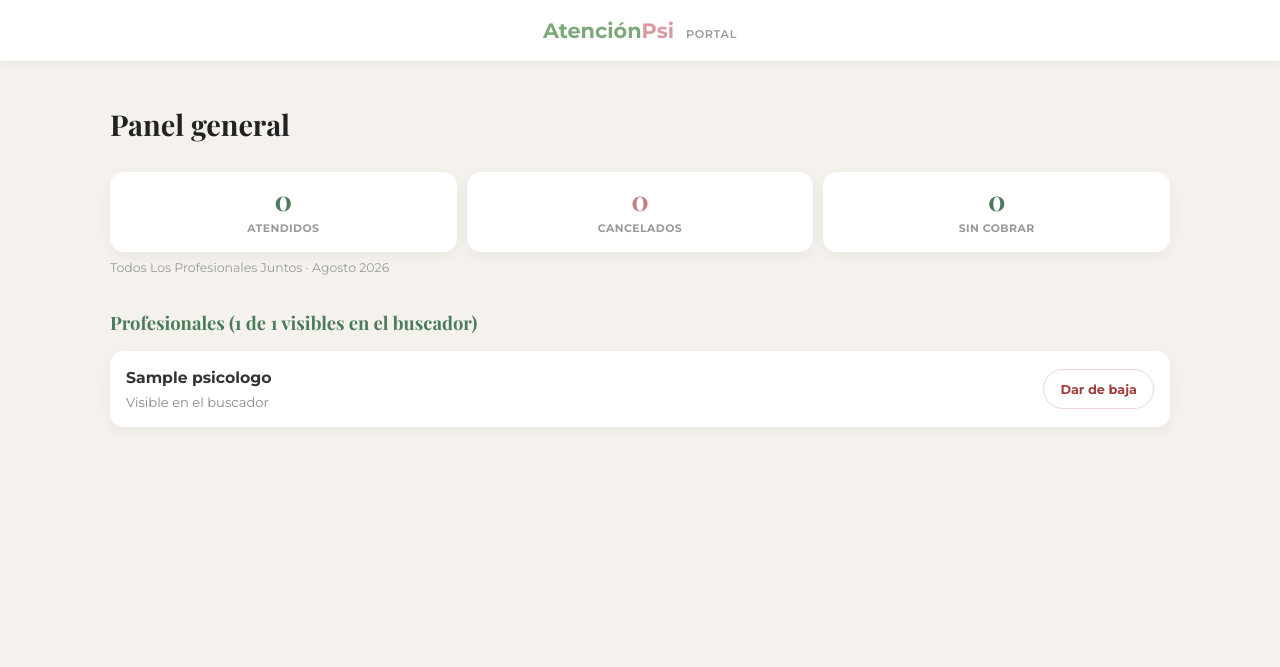
After one commit to LeandroFrattini/Atencionpsi-web, a Django app: page /portal/admin/ in a window 1280 px wide. The commit adds this page. Shown: the top 667 px of the page. Run offline with Django 5.2, Linux system fonts and the light colour scheme; a user stored in the database is signed in; tables that the repository leaves empty hold one stand-in row (values such as "Sample post").

Commit message:
feat: panel general para la dueña del sitio + activo/inactivo por psicólogo
Agrega Psicologo.activo (default True): si está desactivado, deja de
aparecer en el buscador público y su perfil individual deja de ser
accesible, pero nada se borra -- pacientes, turnos e historias clínicas
quedan intactos. Se puede tildar tanto desde el admin de Django como,
ahora, desde un botón directo "Dar de alta"/"Dar de baja" en el portal.

Antes, una cuenta superuser sin Psicologo asociado (la dueña del sitio)
se encontraba con un error al entrar a /portal/, porque cada vista
asume que hay un psicólogo dueño de los datos. Ahora ese caso cae en un
panel general propio con estadísticas de turnos de todos los
profesionales juntos y la lista completa para dar de alta/baja. La nav
inferior también se adapta según el tipo de cuenta.

De paso corrige un bug real en perfil.html: un {% block %} envuelto en
un {% if %} en la plantilla hija no respeta esa condición al heredar de
base.html (Django ignora el if de afuera) -- cualquier psicólogo/a sin
foto tiraba error 500 al visitar su perfil. Se movió el if adentro del
block.

Co-Authored-By: Claude Sonnet 5 <noreply@anthropic.com>

```diff
--- /dev/null
+++ b/portal/templates/portal/admin_dashboard.html
@@ -0,0 +1,52 @@
+{% extends 'portal/base_portal.html' %}
+{% block title %}Panel general | Portal Atención Psi{% endblock %}
+{% block content %}
+<div class="portal-header">
+    <h1>Panel general</h1>
+</div>
+
+<div class="portal-stats-row">
+    <div class="portal-stat-tile portal-stat-ok">
+        <span class="portal-stat-num">{{ stats.atendidos }}</span>
+        <span class="portal-stat-label">Atendidos</span>
+    </div>
+    <div class="portal-stat-tile portal-stat-bad">
+        <span class="portal-stat-num">{{ stats.cancelados }}</span>
+        <span class="portal-stat-label">Cancelados</span>
+    </div>
+    <div class="portal-stat-tile portal-stat-warn{% if stats.sin_cobrar == 0 %} portal-stat-warn-empty{% endif %}">
+        <span class="portal-stat-num">{{ stats.sin_cobrar }}</span>
+        <span class="portal-stat-label">Sin cobrar</span>
+    </div>
+</div>
+<p class="portal-stats-sub">Todos los profesionales juntos · {{ mes_label }}</p>
+
+<h2 class="portal-subtitle">Profesionales ({{ total_activos }} de {{ total_psicologos }} visibles en el buscador)</h2>
+
+{% if psicologos %}
+    <div class="portal-lista-cards">
+        {% for p in psicologos %}
+        <div class="portal-persona-card portal-persona-card-estatica{% if not p.activo %} portal-persona-card-inactiva{% endif %}">
+            <div class="portal-persona-card-info">
+                <span class="portal-persona-nombre">{{ p.nombre }}</span>
+                <span class="portal-persona-sub">{% if p.activo %}Visible en el buscador{% else %}Dado de baja — oculto del buscador{% endif %}</span>
+            </div>
+            {% if p.activo %}
+                <form method="post" action="{% url 'portal_psicologo_toggle' p.pk %}" class="portal-inline-form"
+                      onsubmit="return confirm('¿Dar de baja a {{ p.nombre|escapejs }}? Va a dejar de aparecer en el buscador del sitio (sus datos y turnos no se borran).');">
+                    {% csrf_token %}
+                    <button type="submit" class="portal-toggle-btn portal-toggle-btn-baja">Dar de baja</button>
+                </form>
+            {% else %}
+                <form method="post" action="{% url 'portal_psicologo_toggle' p.pk %}" class="portal-inline-form">
+                    {% csrf_token %}
+                    <button type="submit" class="portal-toggle-btn portal-toggle-btn-alta">Dar de alta</button>
+                </form>
+            {% endif %}
+        </div>
+        {% endfor %}
+    </div>
+{% else %}
+    <p class="portal-empty">Todavía no hay profesionales cargados.</p>
+{% endif %}
+{% endblock %}
--- a/portal/templates/portal/base_portal.html
+++ b/portal/templates/portal/base_portal.html
@@ -10,7 +10,7 @@
     <link rel="preconnect" href="https://fonts.googleapis.com">
     <link rel="preconnect" href="https://fonts.gstatic.com" crossorigin>
     <link href="https://fonts.googleapis.com/css2?family=Playfair+Display:wght@600;700&family=Montserrat:wght@400;600;700&display=swap" rel="stylesheet">
-    <link rel="stylesheet" href="{% static 'portal.css' %}?v=10">
+    <link rel="stylesheet" href="{% static 'portal.css' %}?v=11">
     <meta name="csrf-token" content="{{ csrf_token }}">
 </head>
 <body>
@@ -34,6 +34,7 @@
 
     {% if request.user.is_authenticated %}
     <nav class="portal-bottom-nav">
+        {% if request.user.psicologo %}
             <a href="{% url 'portal_dashboard' %}" class="portal-bottom-nav-item{% if request.resolver_match.url_name == 'portal_dashboard' %} portal-bottom-nav-active{% endif %}">
                 <svg viewBox="0 0 24 24" fill="none" stroke="currentColor" stroke-width="1.8" stroke-linecap="round" stroke-linejoin="round"><rect x="3" y="5" width="18" height="16" rx="2"/><line x1="3" y1="10" x2="21" y2="10"/><line x1="8" y1="3" x2="8" y2="7"/><line x1="16" y1="3" x2="16" y2="7"/></svg>
                 <span>Agenda</span>
@@ -46,6 +47,12 @@
                 <svg viewBox="0 0 24 24" fill="none" stroke="currentColor" stroke-width="1.8" stroke-linecap="round" stroke-linejoin="round"><circle cx="8" cy="15" r="4"/><path d="M11 12l8-8"/><path d="M16 7l2.5 2.5"/><path d="M13.3 9.7L15.7 12"/></svg>
                 <span>Clave</span>
             </a>
+        {% elif request.user.is_superuser %}
+            <a href="{% url 'portal_admin_dashboard' %}" class="portal-bottom-nav-item{% if request.resolver_match.url_name == 'portal_admin_dashboard' %} portal-bottom-nav-active{% endif %}">
+                <svg viewBox="0 0 24 24" fill="none" stroke="currentColor" stroke-width="1.8" stroke-linecap="round" stroke-linejoin="round"><line x1="4" y1="20" x2="4" y2="12"/><line x1="12" y1="20" x2="12" y2="6"/><line x1="20" y1="20" x2="20" y2="14"/></svg>
+                <span>Panel</span>
+            </a>
+        {% endif %}
         <form method="post" action="{% url 'portal_logout' %}" class="portal-bottom-nav-form">
             {% csrf_token %}
             <button type="submit" class="portal-bottom-nav-item">
--- a/portal/urls.py
+++ b/portal/urls.py
@@ -9,6 +9,9 @@ urlpatterns = [
 
     path('', views.dashboard, name='portal_dashboard'),
     path('cambiar-password/', views.cambiar_password, name='portal_cambiar_password'),
+
+    path('admin/', views.admin_dashboard, name='portal_admin_dashboard'),
+    path('admin/psicologo/<int:pk>/dar-de-alta-baja/', views.psicologo_toggle_activo, name='portal_psicologo_toggle'),
 
     path('pacientes/', views.pacientes_lista, name='portal_pacientes'),
     path('pacientes/nuevo/', views.paciente_nuevo, name='portal_paciente_nuevo'),
--- a/portal/views.py
+++ b/portal/views.py
@@ -4,11 +4,13 @@ import datetime
 from django.contrib import messages
 from django.contrib.auth import update_session_auth_hash
 from django.contrib.auth.forms import PasswordChangeForm
-from django.shortcuts import redirect, render
+from django.shortcuts import get_object_or_404, redirect, render
 from django.utils import timezone
 from django.views.decorators.http import require_POST
 
-from .decorators import psicologo_requerido
+from profesionales.models import Psicologo
+
+from .decorators import psicologo_requerido, superuser_requerido
 from .forms import PacienteForm, TurnoForm
 from .models import Paciente, Turno
 from .scoping import get_paciente_or_404, get_turno_or_404
@@ -326,3 +328,47 @@ def turno_editar(request, psico, pk):
     return render(request, 'portal/turno_form.html', {
         'psico': psico, 'form': form, 'modo': 'editar', 'turno': turno,
     })
+
+
+@superuser_requerido
+def admin_dashboard(request):
+    """
+    Panel general para la cuenta de la dueña del sitio (superuser sin
+    Psicologo asociado): estadísticas de turnos de TODOS los profesionales
+    juntos, y la lista completa para dar de alta/baja quién aparece en el
+    buscador público.
+    """
+    hoy = timezone.localdate()
+    ultimo_dia_mes = calendar.monthrange(hoy.year, hoy.month)[1]
+    mes_inicio = hoy.replace(day=1)
+    mes_fin = hoy.replace(day=ultimo_dia_mes)
+    turnos_mes = Turno.objects.filter(fecha_hora__date__range=(mes_inicio, mes_fin))
+    stats = {
+        'atendidos': turnos_mes.filter(estado='realizado').count(),
+        'cancelados': turnos_mes.filter(estado='cancelado').count(),
+        'sin_cobrar': turnos_mes.filter(estado='realizado', pagado=False).count(),
+    }
+    mes_label = f'{NOMBRES_MES[hoy.month - 1]} {hoy.year}'
+
+    psicologos = Psicologo.objects.all().order_by('-activo', 'nombre')
+
+    return render(request, 'portal/admin_dashboard.html', {
+        'stats': stats,
+        'mes_label': mes_label,
+        'psicologos': psicologos,
+        'total_activos': sum(1 for p in psicologos if p.activo),
+        'total_psicologos': len(psicologos),
+    })
+
+
+@superuser_requerido
+@require_POST
+def psicologo_toggle_activo(request, pk):
+    psico = get_object_or_404(Psicologo, pk=pk)
+    psico.activo = not psico.activo
+    psico.save(update_fields=['activo'])
+    if psico.activo:
+        messages.success(request, f'{psico.nombre} vuelve a aparecer en el buscador.')
+    else:
+        messages.warning(request, f'{psico.nombre} dado de baja: ya no aparece en el buscador.')
+    return redirect('portal_admin_dashboard')
--- a/profesionales/admin.py
+++ b/profesionales/admin.py
@@ -46,8 +46,8 @@ class PsicologoAdminForm(forms.ModelForm):
 @admin.register(Psicologo)
 class PsicologoAdmin(admin.ModelAdmin):
     form = PsicologoAdminForm
-    list_display = ('nombre', 'ciudades_display', 'destacado', 'clicks_totales')
-    list_filter = ('destacado', 'ciudades', 'modalidades', 'destinatarios')
+    list_display = ('nombre', 'ciudades_display', 'activo', 'destacado', 'clicks_totales')
+    list_filter = ('activo', 'destacado', 'ciudades', 'modalidades', 'destinatarios')
     search_fields = ('nombre', 'orientacion', 'ciudades__nombre')
     prepopulated_fields = {'slug': ('nombre',)}
     filter_horizontal = ('modalidades', 'destinatarios', 'obras_sociales', 'ciudades')
@@ -63,7 +63,7 @@ class PsicologoAdmin(admin.ModelAdmin):
             'description': 'Seleccioná las obras sociales que acepta y agregá una nota si trabaja con factura.'
         }),
         ('Contacto y configuración', {
-            'fields': ('whatsapp', 'destacado')
+            'fields': ('whatsapp', 'destacado', 'activo')
         }),
         ('Acceso al portal', {
             'fields': ('usuario',),
--- a/profesionales/models.py
+++ b/profesionales/models.py
@@ -64,6 +64,11 @@ class Psicologo(models.Model):
     destinatarios = models.ManyToManyField(Publico, blank=True)
     whatsapp = models.CharField(max_length=20)
     destacado = models.BooleanField(default=False)
+    activo = models.BooleanField(
+        default=True,
+        verbose_name='Activo',
+        help_text='Si está desactivado, no aparece en el buscador público del sitio.'
+    )
     orientacion = models.CharField(max_length=100, blank=True)
     descripcion = models.TextField(blank=True)
     obras_sociales = models.ManyToManyField('ObraSocial', blank=True, verbose_name='Obras Sociales / Prepagas')
--- a/profesionales/templates/perfil.html
+++ b/profesionales/templates/perfil.html
@@ -8,7 +8,7 @@
 {% block og_type %}profile{% endblock %}
 {% block og_url %}/psicologo/{{ p.slug }}/{% endblock %}
 {% block canonical %}/psicologo/{{ p.slug }}/{% endblock %}
-{% if p.foto %}{% block og_image %}{{ p.foto.url }}{% endblock %}{% endif %}
+{% block og_image %}{% if p.foto %}{{ p.foto.url }}{% else %}https://atencionpsi.com.ar{% static 'img/og-default.png' %}{% endif %}{% endblock %}
 
 {% block content %}
 <main class="perfil-main">
--- a/profesionales/views.py
+++ b/profesionales/views.py
@@ -10,7 +10,7 @@ from .bot_detector import es_bot
 
 # --- VISTA DE INICIO ---
 def inicio(request):
-    total_profesionales = Psicologo.objects.count()
+    total_profesionales = Psicologo.objects.filter(activo=True).count()
     # Ciudades únicas no vacías (excluyendo "Online")
     total_ciudades = Ciudad.objects.filter(psicologo__isnull=False).distinct().count()
 
@@ -26,7 +26,7 @@ def buscador(request):
     dirigido_a_id = request.GET.get('dirigido_a')
     ciudad = request.GET.get('ciudad')
 
-    queryset = Psicologo.objects.all()
+    queryset = Psicologo.objects.filter(activo=True)
 
     if modalidad_id:
         queryset = queryset.filter(modalidades__id=modalidad_id)
@@ -63,7 +63,7 @@ def buscador(request):
 
 # --- VISTA DE PERFIL ---
 def detalle_psicologo(request, slug):
-    psicologo = get_object_or_404(Psicologo, slug=slug)
+    psicologo = get_object_or_404(Psicologo, slug=slug, activo=True)
     return render(request, 'perfil.html', {'p': psicologo})
 
 
--- a/static/portal.css
+++ b/static/portal.css
@@ -169,6 +169,28 @@ h1, h2 { font-family: 'Playfair Display', Georgia, serif; }
 .portal-persona-sub { display: block; font-size: 0.82rem; color: #888; margin-top: 2px; }
 .portal-persona-card-right { display: flex; align-items: center; gap: 10px; flex-shrink: 0; }
 .portal-persona-chevron { width: 18px; height: 18px; color: #ccc; flex-shrink: 0; }
+
+/* Panel general (dueña del sitio): tarjeta fija, no un link a ningún lado */
+.portal-persona-card-estatica { cursor: default; }
+.portal-persona-card-estatica:hover { box-shadow: 0 4px 15px rgba(0,0,0,0.05); }
+.portal-persona-card-inactiva { opacity: 0.7; }
+.portal-persona-card-inactiva .portal-persona-nombre { color: #888; }
+
+.portal-toggle-btn {
+    padding: 9px 16px;
+    min-height: 40px;
+    border-radius: 20px;
+    font-weight: 700;
+    font-size: 0.8rem;
+    border: 1.5px solid transparent;
+    cursor: pointer;
+    font-family: inherit;
+    white-space: nowrap;
+}
+.portal-toggle-btn-baja { background: #fff; color: #a13d3d; border-color: #f3d4d4; }
+.portal-toggle-btn-baja:hover { background: #fbeaea; }
+.portal-toggle-btn-alta { background: #eaf5ea; color: #3f6647; border-color: #cfe0ce; }
+.portal-toggle-btn-alta:hover { background: #dcecdc; }
 
 .portal-turno-historial-card {
     background: #fff;
```
Also changed, not shown: portal/decorators.py (+23 -2 lines), portal/tests.py (+56 -0 lines), profesionales/tests.py (+23 -0 lines), profesionales/migrations/0023_psicologo_activo.py (added). Lines whose indentation alone changed are shown as unchanged.
